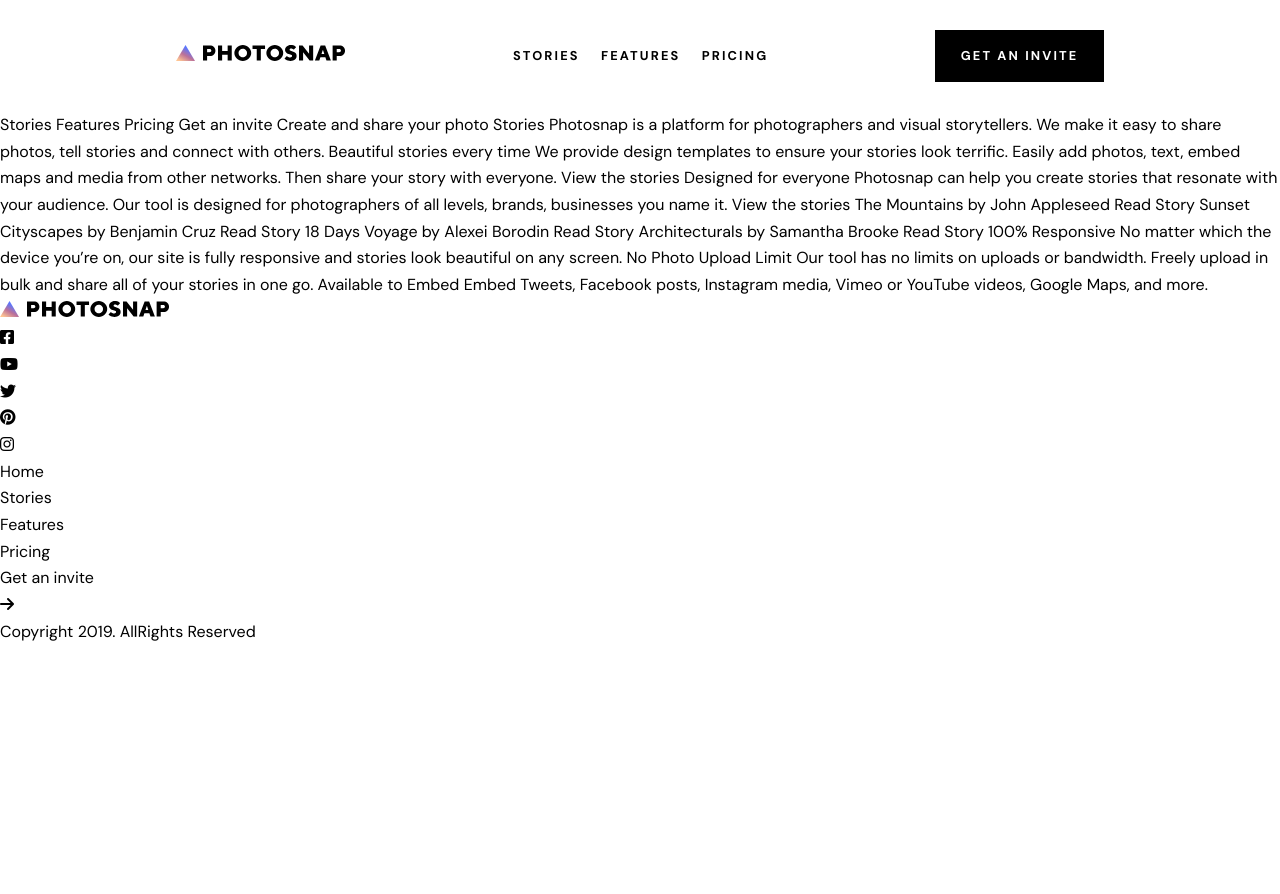
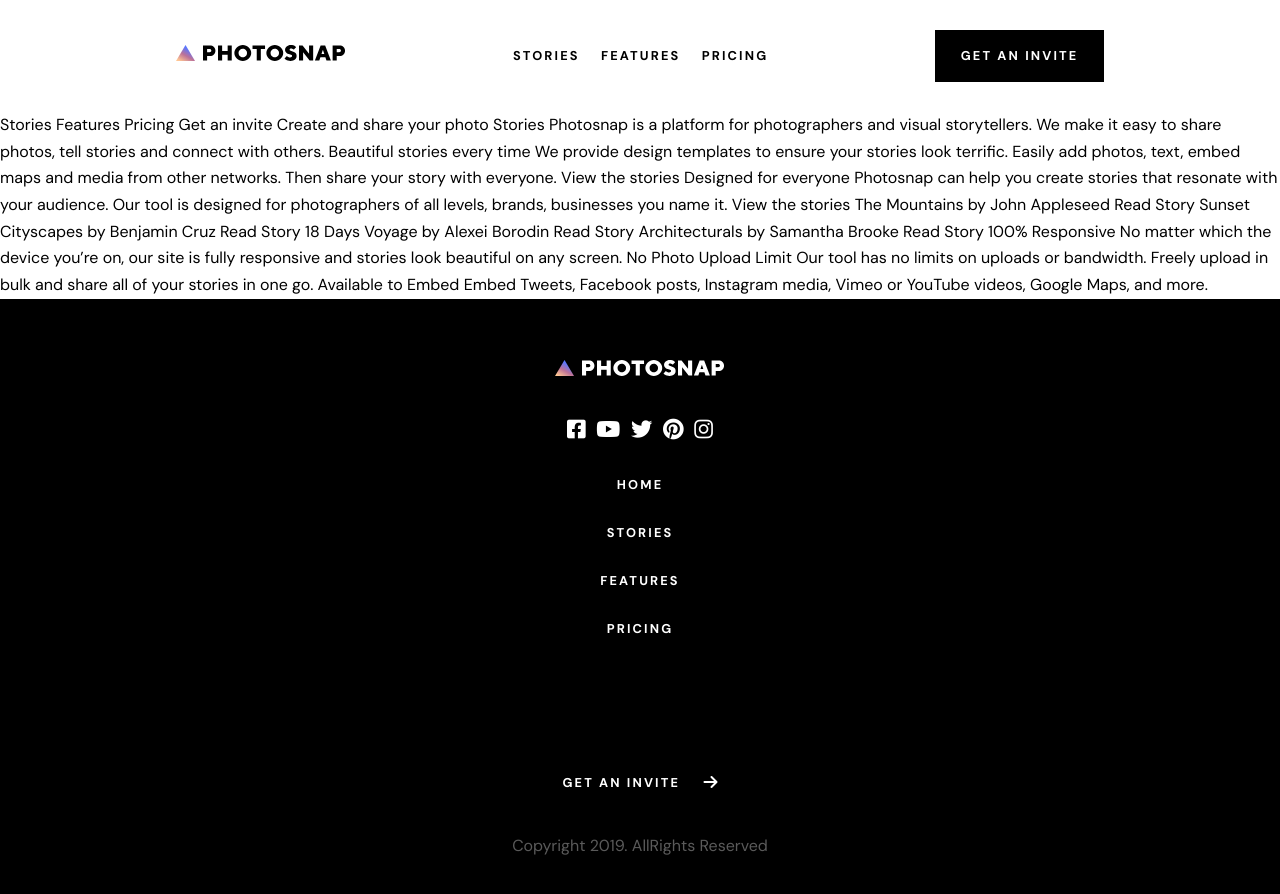
Before and after one commit to KingJosephI/photosnap, a React (Create React App) app: page / in a window 1280 px wide. Shown: the top 894 px of the page. Before the commit the page ends 800 px from the top, so only its background shows below. Built offline with nearby package versions, Linux system fonts and the light colour scheme.

Commit message:
fix: change the color of the footer logo

```diff
--- a/src/common/Footer/Footer.jsx
+++ b/src/common/Footer/Footer.jsx
@@ -1,54 +1,67 @@
 import { NavLink } from 'react-router-dom';
-import logo from '../../assets/shared/desktop/logo.svg';
+import './Footer.scss';
+import logo from '../../assets/shared/desktop/logo-footer.svg';
 
 const Footer = () => {
   return (
-    <footer>
-      <div>
+    <footer className="footer">
+      <div className="footer__logo">
         <img src={logo} alt="logo" />
       </div>
 
-      <div className="social-media">
-        <div>
+      <div className="footer__social-media">
+        <div className="footer__icon">
           <i class="fa-brands fa-square-facebook"></i>
         </div>
-        <div>
+        <div className="footer__icon">
           <i class="fa-brands fa-youtube"></i>
         </div>
-        <div>
+        <div className="footer__icon">
           <i class="fa-brands fa-twitter"></i>
         </div>
-        <div>
+        <div className="footer__icon">
           <i class="fa-brands fa-pinterest"></i>
         </div>
-        <div>
+        <div className="footer__icon">
           <i class="fa-brands fa-instagram"></i>
         </div>
       </div>
 
-      <ul>
+      <ul className="footer__menu">
         <li>
-          <NavLink>Home</NavLink>
+          <NavLink to="/" className="footer__link">
+            Home
+          </NavLink>
         </li>
         <li>
-          <NavLink>Stories</NavLink>
+          <NavLink to="/stories" className="footer__link">
+            Stories
+          </NavLink>
         </li>
         <li>
-          <NavLink>Features</NavLink>
+          <NavLink to="/features" className="footer__link">
+            Features
+          </NavLink>
         </li>
         <li>
-          <NavLink>Pricing</NavLink>
+          <NavLink to="/pricing" className="footer__link">
+            Pricing
+          </NavLink>
         </li>
       </ul>
 
-      <div>
-        <a href="#">Get an invite</a>
-        <div>
+      <div className="footer__invite">
+        <a href="#!" className="footer__invite-text">
+          Get an invite
+        </a>
+        <div className="footer__arrow">
           <i class="fa-sharp fa-solid fa-arrow-right"></i>
         </div>
       </div>
 
-      <div>Copyright 2019. AllRights Reserved</div>
+      <div className="footer__copyright">
+        Copyright 2019. AllRights Reserved
+      </div>
     </footer>
   );
 };
--- /dev/null
+++ b/src/common/Footer/Footer.scss
@@ -0,0 +1,72 @@
+@use '../../styles/' as *;
+
+.footer {
+  background-color: $black;
+  color: $white;
+  text-align: center;
+  padding: rem(56);
+  display: flex;
+  flex-direction: column;
+  align-items: center;
+
+  &__social-media {
+    display: flex;
+    justify-content: center;
+    gap: rem(10);
+    padding-block: rem(32) rem(24);
+
+    i {
+      font-size: rem(20);
+
+      &:hover {
+        cursor: pointer;
+        background: $main-accent;
+        background-clip: text;
+        -webkit-text-fill-color: transparent;
+      }
+    }
+  }
+
+  li:has(.footer__link):not(:last-of-type) {
+    padding-block-end: rem(19);
+  }
+
+  &__link,
+  &__invite-text {
+    font-size: rem(12);
+    font-weight: 700;
+    letter-spacing: rem(2);
+    color: $white;
+    text-transform: uppercase;
+  }
+
+  &__link {
+    transition: 0.2s;
+
+    &:hover {
+      color: rgba(128, 128, 128, 0.7);
+    }
+  }
+
+  &__invite {
+    margin-block: rem(119) rem(34);
+    display: flex;
+    gap: rem(22);
+    transition: 0.2s;
+
+    &:hover {
+      cursor: pointer;
+      text-decoration: underline;
+    }
+  }
+
+  &__copyright {
+    color: rgba(128, 128, 128, 0.7);
+  }
+
+  // &__invite-text {
+  //   &:hover {
+  //     text-decoration: underline;
+  //   }
+  // }
+}
--- a/src/common/Header/Header.jsx
+++ b/src/common/Header/Header.jsx
@@ -1,10 +1,8 @@
 import { NavLink } from 'react-router-dom';
 import logo from '../../assets/shared/desktop/logo.svg';
 import './Header.scss';
+
 const Header = () => {
-  // const activeStyle = {
-  //   color: 'red',
-  // };
   return (
     <header className="header">
       <div className="header__logo">
@@ -47,7 +45,7 @@ const Header = () => {
           </li>
         </ul>
       </nav>
-      <a className="header__invite-button" href="!#">
+      <a className="header__invite-button" href="#!">
         Get an invite
       </a>
 
```
Also changed, not shown: src/assets/shared/desktop/logo-footer.svg (added).
